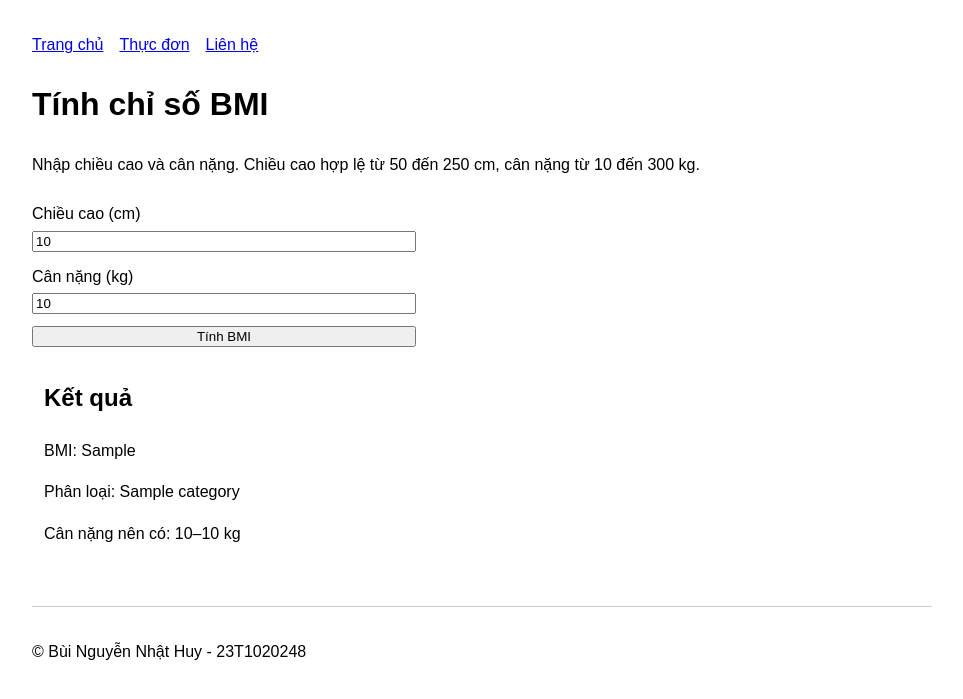
After one commit to Nhat-Huy-05/pnpm-hocphan, a Flask app: template chuong_04/templates/bmi.html in a window 1280 px wide. The commit adds this page. Shown: the top 699 px of the page, without its empty margins (158-1121 px from the left). Run offline with Flask 3, Linux system fonts and the light colour scheme; the template is opened without the code that fills it: most values are stand-ins (such as "Sample title", 1, 10 or a date in 2020).

Commit message:
BMI calculation exercises

```diff
--- /dev/null
+++ b/chuong_04/templates/bmi.html
@@ -0,0 +1,75 @@
+{% extends "base.html" %}
+
+{% block title %}Tính BMI{% endblock %}
+
+{% block styles %}
+  {{ super() }}
+  <style>
+    .bmi-form {
+      display: grid;
+      gap: 0.75rem;
+      max-width: 24rem;
+      margin-top: 1.5rem;
+    }
+
+    .bmi-form label {
+      display: grid;
+      gap: 0.25rem;
+    }
+
+    .bmi-error {
+      color: #a00;
+    }
+
+    .bmi-result {
+      padding: 0.75rem;
+      border-radius: 0.25rem;
+    }
+
+    .bmi-result.green {
+      background: #e4f4e4;
+    }
+
+    .bmi-result.yellow {
+      background: #fff4cc;
+    }
+
+    .bmi-result.red {
+      background: #f8dddd;
+    }
+  </style>
+{% endblock %}
+
+{% block content %}
+  <h1>Tính chỉ số BMI</h1>
+  <p>Nhập chiều cao và cân nặng. Chiều cao hợp lệ từ 50 đến 250 cm, cân nặng từ 10 đến 300 kg.</p>
+
+  <form class="bmi-form" method="post" action="{{ url_for('bmi') }}">
+    <label for="height">
+      Chiều cao (cm)
+      <input id="height" name="height" type="text" inputmode="decimal" value="{{ values.height }}" required />
+    </label>
+    {% if errors.height %}
+    <p class="bmi-error" role="alert">{{ errors.height }}</p>
+    {% endif %}
+
+    <label for="weight">
+      Cân nặng (kg)
+      <input id="weight" name="weight" type="text" inputmode="decimal" value="{{ values.weight }}" required />
+    </label>
+    {% if errors.weight %}
+    <p class="bmi-error" role="alert">{{ errors.weight }}</p>
+    {% endif %}
+
+    <button type="submit">Tính BMI</button>
+  </form>
+
+  {% if bmi_value is not none %}
+  <section class="bmi-result {{ category_color }}" aria-live="polite">
+    <h2>Kết quả</h2>
+    <p>BMI: {{ bmi_value }}</p>
+    <p>Phân loại: {{ category }}</p>
+    <p>Cân nặng nên có: {{ weight_range[0] }}–{{ weight_range[1] }} kg</p>
+  </section>
+  {% endif %}
+{% endblock %}
--- a/chuong_04/templates/index.html
+++ b/chuong_04/templates/index.html
@@ -45,4 +45,7 @@
       <a class="action-link" href="{{ url_for('calculator') }}">Tính toán</a>
       <a class="action-link" href="{{ url_for('course_grade') }}">Tính điểm học phần</a>
     </div>
+    <div class="home-actions">
+      <a class="action-link" href="{{ url_for('bmi') }}">Tính BMI</a>
+    </div>
 {% endblock %}
```
Also changed, not shown: chuong_04/cafe.py (+75 -0 lines).
